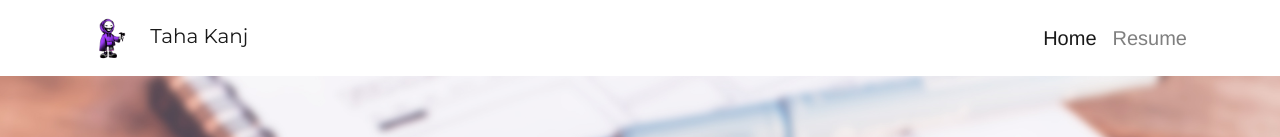
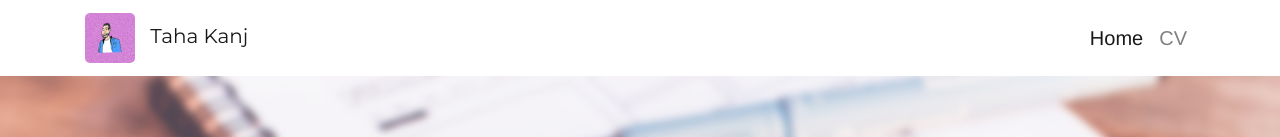
Before and after one commit to jokerdznx/tahakanj.com, a plain HTML site: page index.html in a window 1280 px wide. Shown: the top 137 px of the page. Drawn offline with nearby package versions, Linux system fonts and the light colour scheme; files whose address does not match are found by name.

Commit message:
REMOVED weird pic of me added cool gif

```diff
--- a/index.html
+++ b/index.html
@@ -39,14 +39,14 @@
       <!-- This is where our Navbar lives -->
       <nav class="navbar fixed-top navbar-expand-lg navbar-light">
         <div class="container">
-          <a class="navbar-brand" href="index.html"><img src="./img/common/hammer.png" width="50" height="50" class="d-inline-block align-center nav-bar-img" alt=""> Taha Kanj</a>
+          <a class="navbar-brand" href="index.html"><img src="./img/common/nav.jpg" width="50" height="50" class="d-inline-block align-center nav-bar-img" alt=""> Taha Kanj</a>
           <button class="navbar-toggler" type="button" data-toggle="collapse" data-target="#navbarNavAltMarkup" aria-controls="navbarNavAltMarkup" aria-expanded="false" aria-label="Toggle navigation">
             <span class="navbar-toggler-icon"></span>
           </button>
           <div class="collapse navbar-collapse" id="navbarNavAltMarkup">
             <div class="navbar-nav ml-auto">
               <a class="nav-item nav-link active" href="./index.html">Home <span class="sr-only">(current)</span></a> <!-- Put the class 'active' on the link of the page you are on -->
-              <a class="nav-item nav-link" href="https://drive.google.com/file/d/1I1hmw246VJrGnaKCdhWC7ekiGFTs2332/view">Resume</a>
+              <a class="nav-item nav-link" href="https://drive.google.com/file/d/1I1hmw246VJrGnaKCdhWC7ekiGFTs2332/view">CV</a>
             </div>
           </div>
         </div>
@@ -67,7 +67,7 @@
                          <div class="col-md-12" id="high">
                          <div class="row slide-show">
                            <div class="col-md-6">
-                             <img class="d-block w-100 h-100"  src="./img/me.jpg?auto=yes&bg=777&fg=555&text=First slide" alt="Taha Kanj" style="padding-bottom:30px; padding-right:30px;">
+                             <img class="d-block w-100 h-100"  src="./img/taha.gif?auto=yes&bg=777&fg=555&text=First slide" alt="Taha Kanj" style="padding-bottom:30px; padding-right:30px;">
                            </div>
 
                            <div class="col-md-6">
```
Also changed, not shown: img/taha.gif (added).
